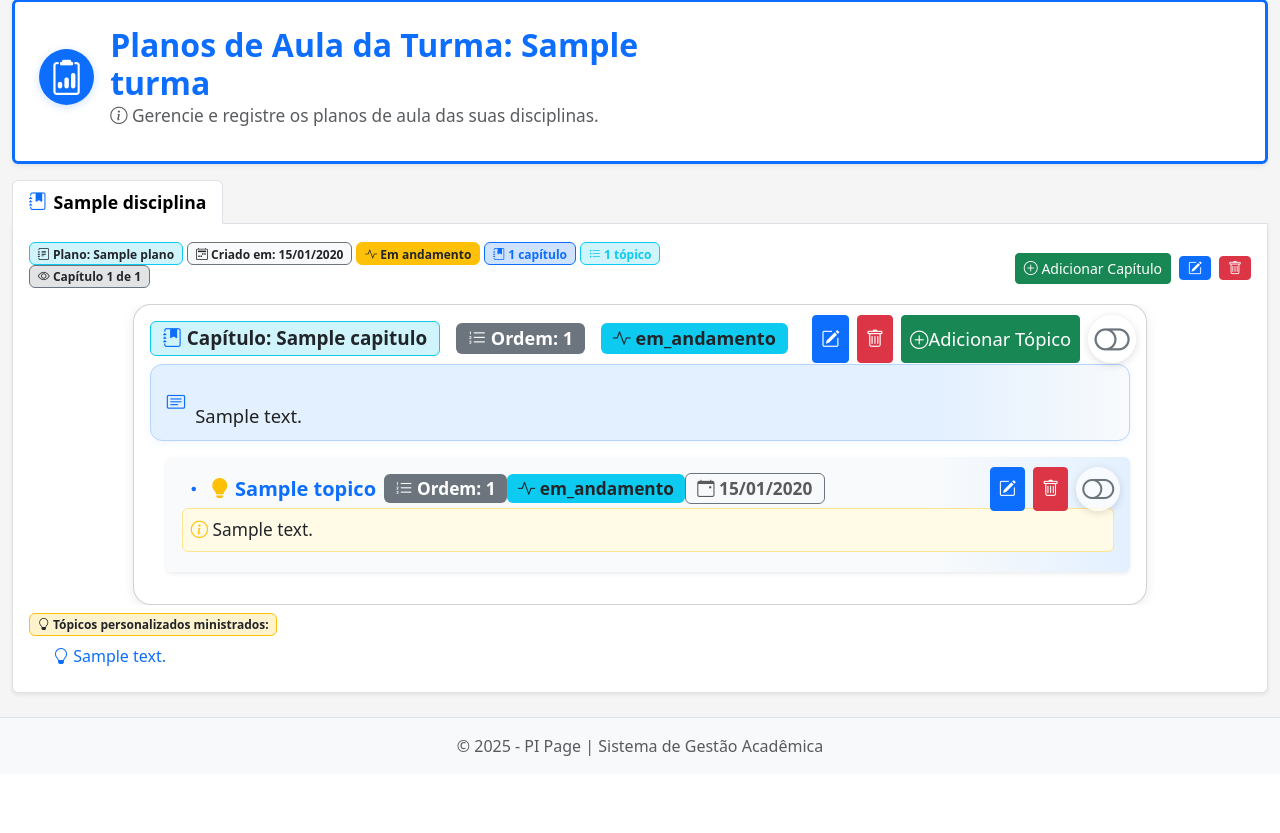
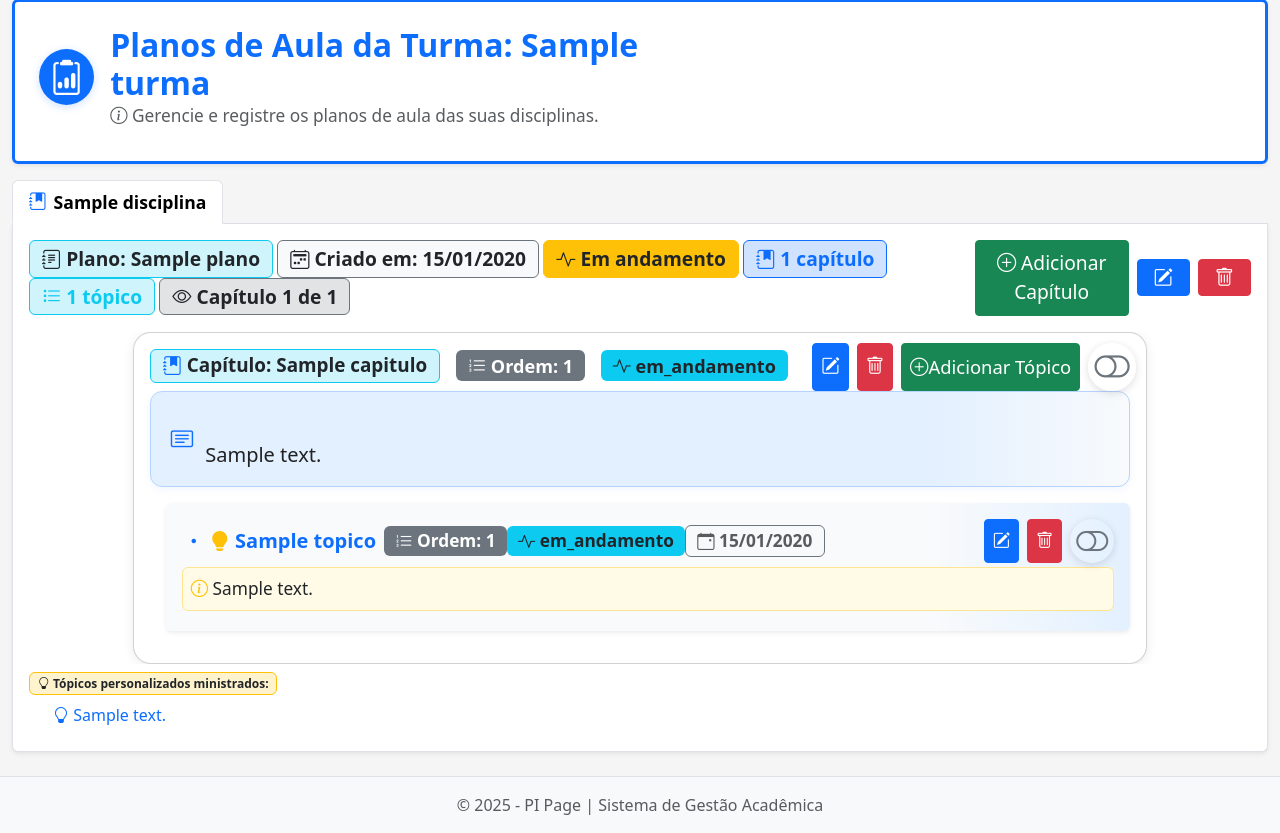
Before and after one commit to Marco-Bubola/Page--PI, a PHP site: page /views/planos.php?turma_id=1 in a window 1280 px wide. Shown: the part 111-944 px from the top of the page. Before the commit the page ends 867 px from the top, so only its background shows below. Run offline with PHP 8.4, Linux system fonts and the light colour scheme; a user stored in the database is signed in; tables that the repository leaves empty hold one stand-in row (values such as "Sample post"); some libraries are stand-ins or nearby versions.

Commit message:
Update planos.php

```diff
--- a/views/planos.php
+++ b/views/planos.php
@@ -221,7 +221,7 @@ if ($turma_id && !empty($planos)) {
                         role="tabpanel" aria-labelledby="tab-<?= $disc['id'] ?>">
                         <div class="col-12 ">
                             <!-- Card principal da disciplina -->
-                            <div class="d-flex justify-content-between align-items-center mb-2">
+                            <div class="d-flex justify-content-between align-items-center mb-3">
                                 <!-- Bloco do plano e capítulos dentro da aba/disciplina -->
                                 <?php if (isset($planos[$disc['id']])): $plano = $planos[$disc['id']];
                                 $capitulos = !empty($capitulosPorPlano[$plano['id']]) ? $capitulosPorPlano[$plano['id']] : [];
@@ -232,46 +232,42 @@ if ($turma_id && !empty($planos)) {
                                 }
                             ?>
                                 <div>
-
-                                    <span class="badge bg-info-subtle text-dark border border-info"><i
+                                    <span class="badge bg-info-subtle text-dark border border-info" style="font-size:1.2rem;padding:8px 12px;"><i
                                             class="bi bi-journal-text"></i> Plano:
                                         <b><?= htmlspecialchars($plano['titulo']) ?></b></span>
-                                    <span class="badge bg-light text-dark border border-secondary"><i
+                                    <span class="badge bg-light text-dark border border-secondary" style="font-size:1.2rem;padding:8px 12px;"><i
                                             class="bi bi-calendar2-week"></i> Criado em:
                                         <?= isset($plano['criado_em']) ? date('d/m/Y', strtotime($plano['criado_em'])) : '-' ?></span>
-                                    <span
-                                        class="badge <?= $plano['status'] === 'concluido' ? 'bg-success' : 'bg-warning text-dark' ?> border border-<?= $plano['status'] === 'concluido' ? 'success' : 'warning' ?>"><i
+                                    <span class="badge <?= $plano['status'] === 'concluido' ? 'bg-success' : 'bg-warning text-dark' ?> border border-<?= $plano['status'] === 'concluido' ? 'success' : 'warning' ?>" style="font-size:1.2rem;padding:8px 12px;"><i
                                             class="bi bi-activity"></i>
                                         <?= $plano['status'] === 'concluido' ? 'Concluído' : 'Em andamento' ?></span>
-                                    <span class="badge bg-primary-subtle text-primary border border-primary">
+                                    <span class="badge bg-primary-subtle text-primary border border-primary" style="font-size:1.2rem;padding:8px 12px;">
                                         <i class="bi bi-journal-bookmark-fill"></i>
                                         <?= $totalCapitulos ?> capítulo<?= $totalCapitulos == 1 ? '' : 's' ?>
                                     </span>
-                                    <span class="badge bg-info-subtle text-info border border-info">
+                                    <span class="badge bg-info-subtle text-info border border-info" style="font-size:1.2rem;padding:8px 12px;">
                                         <i class="bi bi-list-task"></i>
                                         <?= $totalTopicos ?> tópico<?= $totalTopicos == 1 ? '' : 's' ?>
                                     </span>
                                     <?php if ($totalCapitulos > 0): ?>
-                                    <div class="mb-2 d-flex flex-wrap gap-2 align-items-center">
-                                        <span class="badge bg-secondary-subtle text-dark border border-secondary">
+                                        <span class="badge bg-secondary-subtle text-dark border border-secondary" style="font-size:1.2rem;padding:8px 12px;">
                                             <i class="bi bi-eye"></i>
                                             Capítulo <span id="capitulo-atual-<?= $plano['id'] ?>">1</span> de
                                             <?= $totalCapitulos ?>
                                         </span>
-                                    </div>
                                     <?php endif; ?>
                                 </div>
 
                                 <div class="turma-actions">
                                     <?php if (isset($planos[$disc['id']])): $plano = $planos[$disc['id']]; ?>
-                                    <button class="btn btn-success btn-sm"
+                                    <button class="btn btn-success btn-sm" style="font-size:1.2rem;padding:8px 16px;"
                                         onclick="abrirModalCapitulo(<?= $plano['id'] ?>)"><i
                                             class="bi bi-plus-circle"></i> Adicionar Capítulo</button>
-                                    <button class="btn btn-primary btn-sm" title="Editar Plano"
+                                    <button class="btn btn-primary btn-sm" title="Editar Plano" style="font-size:1.2rem;padding:8px 16px;"
                                         onclick="abrirModalEditarPlano(<?= $plano['id'] ?>, '<?= htmlspecialchars(addslashes($plano['titulo'])) ?>', <?= $plano['disciplina_id'] ?>, '<?= htmlspecialchars(addslashes($plano['descricao'])) ?>', '<?= $plano['status'] ?>', <?= $plano['turma_id'] ?>, '<?= $plano['data_inicio'] ?>', '<?= $plano['data_fim'] ?>', '<?= htmlspecialchars(addslashes($plano['objetivo_geral'])) ?>')">
                                         <i class="bi bi-pencil-square"></i>
                                     </button>
-                                    <button class="btn btn-danger btn-sm" title="Excluir Plano"
+                                    <button class="btn btn-danger btn-sm" title="Excluir Plano" style="font-size:1.2rem;padding:8px 16px;"
                                         onclick="abrirModalExcluirPlano(<?= $plano['id'] ?>, '<?= htmlspecialchars(addslashes($plano['titulo'])) ?>')">
                                         <i class="bi bi-trash"></i>
                                     </button>
@@ -324,7 +320,7 @@ if ($turma_id && !empty($planos)) {
                                                         <div class="status-overlay d-flex flex-column justify-content-center align-items-center"
                                                             style="position:absolute;top:0;left:0;width:100%;height:100%;
                                                             background:<?= $capStatus === 'cancelado' ? 'rgba(108,117,125,0.13)' : 'rgba(40,167,69,0.10)' ?>;
-                                                            z-index:10;border-radius:18px;
+                                                            z-index:1;border-radius:18px;
                                                             color:<?= $capStatus === 'cancelado' ? '#444' : '#155724' ?>;
                                                             font-size:1.5em;font-weight:bold;text-shadow:0 2px 8px #fff;
                                                             pointer-events:none;">
@@ -333,7 +329,7 @@ if ($turma_id && !empty($planos)) {
                                                             <?= $capStatus === 'cancelado' ? 'Capítulo Cancelado' : 'Capítulo Concluído' ?>
                                                         </div>
                                                     <?php endif; ?>
-                                                    <div class="card-body d-flex flex-column <?= ($capStatus === 'cancelado' || $capStatus === 'concluido') ? 'opacity-50' : '' ?>" style="position:relative;">
+                                                    <div class="card-body d-flex flex-column <?= ($capStatus === 'cancelado' || $capStatus === 'concluido') ? 'opacity-50' : '' ?>" style="position:relative;z-index:2;">
                                                         <div class="mb-2 d-flex flex-wrap gap-3 align-items-center"
                                                             style="font-size:1.25rem;">
                                                             <span
@@ -354,8 +350,7 @@ if ($turma_id && !empty($planos)) {
                                                                 ?>" style="font-size:1.13rem;">
                                                                 <i class="bi bi-activity"></i> <?= $cap['status'] ?>
                                                             </span>
-                                                            <div class="ms-auto d-flex gap-2 action-btns-on-top"
-                                                                style="position:absolute;top:10px;right:10px;z-index:50;">
+                                                            <div class="ms-auto d-flex gap-2 action-btns-on-top" style="position:absolute;top:10px;right:10px;z-index:1000;">
                                                                 <button class="btn btn-primary btn-sm"
                                                                     title="Editar Capítulo" style="font-size:1.15rem;"
                                                                     onclick="abrirModalEditarCapitulo(<?= $cap['id'] ?>, '<?= htmlspecialchars(addslashes($cap['titulo'])) ?>', <?= $cap['ordem'] ?>, '<?= $cap['status'] ?>', '<?= htmlspecialchars(addslashes($cap['descricao'])) ?>', <?= $cap['duracao_estimativa'] ? $cap['duracao_estimativa'] : 'null' ?>)">
@@ -375,7 +370,7 @@ if ($turma_id && !empty($planos)) {
                                                                 <span style="display:inline-flex;align-items:center;justify-content:center;width:48px;height:48px;background:rgba(255,255,255,0.7);border-radius:50%;box-shadow:0 2px 8px #0002;z-index:51;">
                                                                     <button class="btn btn-toggle-no-border btn-outline-secondary btn-sm"
                                                                         title="Ativar/Cancelar Capítulo"
-                                                                        style="font-size:2.2rem;background:none;border:none;box-shadow:none;outline:none;padding:0;margin:0;z-index:52;"
+                                                                        style="font-size:2.2rem;background:none;border:none;box-shadow:none;outline:none;padding:0;margin:0;z-index:1000;pointer-events:auto;position:relative;"
                                                                         onclick="abrirModalToggleCapitulo(<?= $cap['id'] ?>, '<?= addslashes($cap['titulo']) ?>', '<?= $cap['status'] ?>', this)">
                                                                         <i class="bi <?= $cap['status'] === 'cancelado' ? 'bi-toggle-on' : 'bi-toggle-off' ?>"></i>
                                                                     </button>
@@ -384,7 +379,7 @@ if ($turma_id && !empty($planos)) {
                                                                 <span style="display:inline-flex;align-items:center;justify-content:center;width:48px;height:48px;background:rgba(255,255,255,0.7);border-radius:50%;box-shadow:0 2px 8px #0002;z-index:51;">
                                                                     <button class="btn btn-toggle-no-border btn-outline-secondary btn-sm"
                                                                         title="Ativar Capítulo"
-                                                                        style="font-size:2.2rem;background:none;border:none;box-shadow:none;outline:none;padding:0;margin:0;z-index:52;"
+                                                                        style="font-size:2.2rem;background:none;border:none;box-shadow:none;outline:none;padding:0;margin:0;z-index:100;pointer-events:auto;"
                                                                         onclick="abrirModalToggleCapitulo(<?= $cap['id'] ?>, '<?= addslashes($cap['titulo']) ?>', '<?= $cap['status'] ?>', this)">
                                                                         <i class="bi bi-toggle-on"></i>
                                                                     </button>
@@ -393,12 +388,9 @@ if ($turma_id && !empty($planos)) {
                                                             </div>
                                                         </div>
                                                         <div class="mb-3">
-                                                            <div
-                                                                style="background: linear-gradient(90deg, #e3f0ff 80%, #f8fafc 100%); border: 1.5px solid #b6d4fe; border-radius: 12px; box-shadow: 0 2px 8px #0d6efd11; padding: 10px 16px; display: flex; align-items: center; gap: 10px; min-height: 38px;">
-                                                                <i class="bi bi-card-text text-primary"
-                                                                    style="font-size:1.15rem;"></i>
-                                                                <span
-                                                                    style="color:#222; font-size:1.15rem; line-height:1.5; white-space:pre-line; word-break:break-word;">
+                                                            <div style="background: linear-gradient(90deg, #e3f0ff 80%, #f8fafc 100%); border: 1.5px solid #b6d4fe; border-radius: 12px; box-shadow: 0 2px 8px #0d6efd11; padding: 15px 20px; display: flex; align-items: center; gap: 12px; min-height: 45px;">
+                                                                <i class="bi bi-card-text text-primary" style="font-size:1.4rem;"></i>
+                                                                <span style="color:#222; font-size:1.25rem; line-height:1.6; white-space:pre-line; word-break:break-word;">
                                                                     <?= nl2br(htmlspecialchars($cap['descricao'])) ?>
                                                                 </span>
                                                             </div>
@@ -423,7 +415,7 @@ if ($turma_id && !empty($planos)) {
                                                                     <div class="status-overlay d-flex flex-column justify-content-center align-items-center"
                                                                         style="position:absolute;top:0;left:0;width:100%;height:100%;
                                                                         background:<?= $topStatus === 'cancelado' ? 'rgba(108,117,125,0.13)' : 'rgba(40,167,69,0.10)' ?>;
-                                                                        z-index:10;border-radius:12px;
+                                                                        z-index:1;border-radius:12px;
                                                                         color:<?= $topStatus === 'cancelado' ? '#444' : '#155724' ?>;
                                                                         font-size:1.2em;font-weight:bold;text-shadow:0 2px 8px #fff;
                                                                         pointer-events:none;">
@@ -432,7 +424,7 @@ if ($turma_id && !empty($planos)) {
                                                                         <?= $topStatus === 'cancelado' ? 'Tópico Cancelado' : 'Tópico Concluído' ?>
                                                                     </div>
                                                                 <?php endif; ?>
-                                                                <div class="<?= ($topStatus === 'cancelado' || $topStatus === 'concluido') ? 'opacity-50' : '' ?>">
+                                                                <div class="<?= ($topStatus === 'cancelado' || $topStatus === 'concluido') ? 'opacity-50' : '' ?>" style="position:relative;z-index:2;">
                                                                     <div class="d-flex align-items-center mb-1">
                                                                         <i class="bi bi-dot fs-4 text-primary me-1"></i>
                                                                         <span class="fw-bold fs-5 text-primary"
@@ -462,7 +454,7 @@ if ($turma_id && !empty($planos)) {
                                                                             <i class="bi bi-calendar-event"></i>
                                                                             <?= date('d/m/Y', strtotime($top['data_criacao'])) ?>
                                                                         </span>
-                                                                        <div class="ms-auto d-flex gap-2 action-btns-on-top" style="position:absolute;top:10px;right:10px;z-index:50;">
+                                                                        <div class="ms-auto d-flex gap-2 action-btns-on-top" >
                                                                             <button class="btn btn-primary btn-sm"
                                                                                 title="Editar Tópico"
                                                                                 style="font-size:1.08rem;"
@@ -476,19 +468,19 @@ if ($turma_id && !empty($planos)) {
                                                                                 <i class="bi bi-trash"></i>
                                                                             </button>
                                                                             <?php if ($top['status'] !== 'concluido' && $top['status'] !== 'pendente'): ?>
-                                                                            <span style="display:inline-flex;align-items:center;justify-content:center;width:44px;height:44px;background:rgba(255,255,255,0.7);border-radius:50%;box-shadow:0 2px 8px #0002;z-index:51;">
+                                                                            <span style="display:inline-flex;align-items:center;justify-content:center;width:44px;height:44px;border-radius:50%;box-shadow:0 2px 8px #0002;z-index:51;">
                                                                                 <button class="btn btn-toggle-no-border btn-outline-secondary btn-sm"
                                                                                     title="Ativar/Cancelar Tópico"
-                                                                                    style="font-size:2rem;background:none;border:none;box-shadow:none;outline:none;padding:0;margin:0;z-index:52;"
+                                                                                    style="font-size:2rem;background:none;border:none;box-shadow:none;outline:none;padding:0;margin:0;pointer-events:auto;position:relative;"
                                                                                     onclick="abrirModalToggleTopico(<?= $top['id'] ?>, '<?= addslashes($top['titulo']) ?>', '<?= $top['status'] ?>', this)">
                                                                                     <i class="bi <?= $top['status'] === 'cancelado' ? 'bi-toggle-on' : 'bi-toggle-off' ?>"></i>
                                                                                 </button>
                                                                             </span>
                                                                             <?php elseif ($top['status'] === 'cancelado'): ?>
-                                                                            <span style="display:inline-flex;align-items:center;justify-content:center;width:44px;height:44px;background:rgba(255,255,255,0.7);border-radius:50%;box-shadow:0 2px 8px #0002;z-index:51;">
+                                                                            <span style="display:inline-flex;align-items:center;justify-content:center;width:44px;height:44px;border-radius:50%;box-shadow:0 2px 8px #0002;z-index:51;">
                                                                                 <button class="btn btn-toggle-no-border btn-outline-secondary btn-sm"
                                                                                     title="Ativar Tópico"
-                                                                                    style="font-size:2rem;background:none;border:none;box-shadow:none;outline:none;padding:0;margin:0;z-index:52;"
+                                                                                    style="font-size:2rem;background:none;border:none;box-shadow:none;outline:none;padding:0;margin:0;z-index:100;pointer-events:auto;"
                                                                                     onclick="abrirModalToggleTopico(<?= $top['id'] ?>, '<?= addslashes($top['titulo']) ?>', '<?= $top['status'] ?>', this)">
                                                                                     <i class="bi bi-toggle-on"></i>
                                                                                 </button>
@@ -609,7 +601,7 @@ if ($turma_id && !empty($planos)) {
                             </div>
                             <?php endif; ?>
                             <?php else: ?>
-    <div class="d-flex justify-content-center align-items-center" style="min-height:320px;">
+                            <div class="d-flex justify-content-center align-items-center w-100 h-100" style="min-height:320px;">
                             <div class="w-100 mx-auto" style="max-width:540px;">
                             <div class="p-4 rounded-4 shadow-sm border border-2 border-danger bg-white text-center"
                             style="background:linear-gradient(90deg,#fff 80%,#ffeaea 100%);">
@@ -617,11 +609,9 @@ if ($turma_id && !empty($planos)) {
                             <i class="bi bi-exclamation-octagon-fill text-danger"
                             style="font-size:3em;"></i>
                             </div>
-                <h4 class="fw-bold text-danger mb-2">Nenhum plano cadastrado para esta
-                    disciplina!</h4>
+                            <h4 class="fw-bold text-danger mb-2">Nenhum plano cadastrado para esta disciplina!</h4>
                             <div class="text-muted mb-3" style="font-size:1.13em;">
-                    O coordenador pode criar um plano para esta disciplina clicando no botão
-                    abaixo.
+                            O coordenador pode criar um plano para esta disciplina clicando no botão abaixo.
                             </div>
                             <button class="btn btn-success btn-lg d-flex align-items-center gap-2 mx-auto"
                             style="font-size:1.15em;box-shadow:0 2px 8px #19875433;"
@@ -1134,6 +1124,8 @@ if ($turma_id && !empty($planos)) {
     }
 
     function fecharModalExcluirPlano() {
+        document.getElementById('modalExcluirPlano').style.display = 'none';
+    }
 
     function fecharModalExcluirCapitulo() {
         document.getElementById('modalExcluirCapitulo').style.display = 'none';
@@ -1211,8 +1203,7 @@ if ($turma_id && !empty($planos)) {
     function abrirModalToggleCapitulo(id, nome, status, btn) {
         document.getElementById('toggle_id_capitulo').value = id;
         document.getElementById('toggle_nome_capitulo').innerHTML = '<b>' + nome + '</b>';
-        document.getElementById('toggle_status_capitulo').value = status === 'cancelado' ? 'em_andamento' :
-            'cancelado';
+        document.getElementById('toggle_status_capitulo').value = status === 'cancelado' ? 'em_andamento' : 'cancelado';
         document.getElementById('modalToggleCapitulo').style.display = 'block';
     }
 
@@ -1224,8 +1215,7 @@ if ($turma_id && !empty($planos)) {
     function abrirModalToggleTopico(id, nome, status, btn) {
         document.getElementById('toggle_id_topico').value = id;
         document.getElementById('toggle_nome_topico').innerHTML = '<b>' + nome + '</b>';
-        document.getElementById('toggle_status_topico').value = status === 'cancelado' ? 'em_andamento' :
-            'cancelado';
+        document.getElementById('toggle_status_topico').value = status === 'cancelado' ? 'em_andamento' : 'cancelado';
         document.getElementById('modalToggleTopico').style.display = 'block';
     }
 
```
Lines whose indentation alone changed are shown as unchanged.
